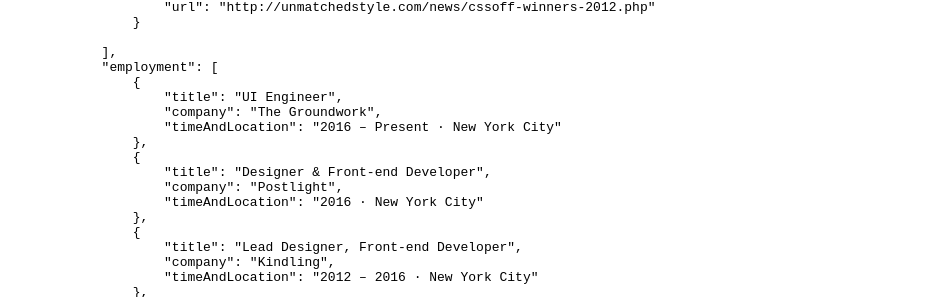
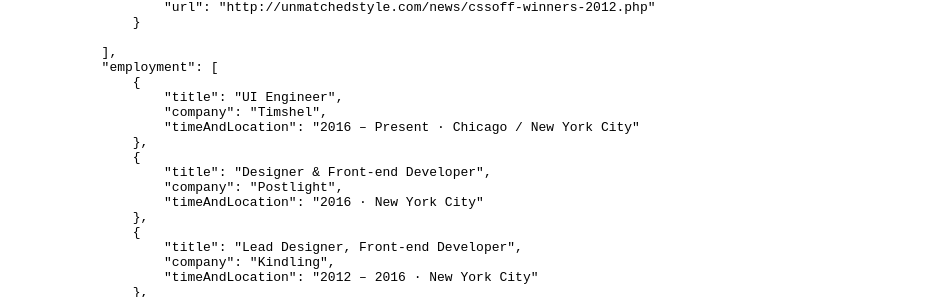
Before and after one commit to jimniels/www, a Jekyll site: the page built from resume.html, in a window 1280 px wide and 1400 px high, scrolled down 3546 px. Shown: the part 787-1084 px from the top of the window, without its empty margins (0-939 px from the left). Built offline with Jekyll 4.4.1, drawn with Linux system fonts in a browser that asks for light colours; Markdown is read by kramdown in place of the engine named in the settings; some of the changed text lies outside the part shown.

Commit message:
Update employment to show timshel

```diff
--- a/_data/employment.yml
+++ b/_data/employment.yml
@@ -1,9 +1,9 @@
 ---
 -
   title: UI Engineer
-  company: The Groundwork
-  companyUrl: https://thegroundwork.com/
-  byline: 2016 – Present · New York City
+  company: Timshel
+  companyUrl: https://timshel.com/
+  byline: 2016 – Present · Chicago / New York City
   description: "More info coming soon..."
 -
   title: Designer & Front-end Developer
```
